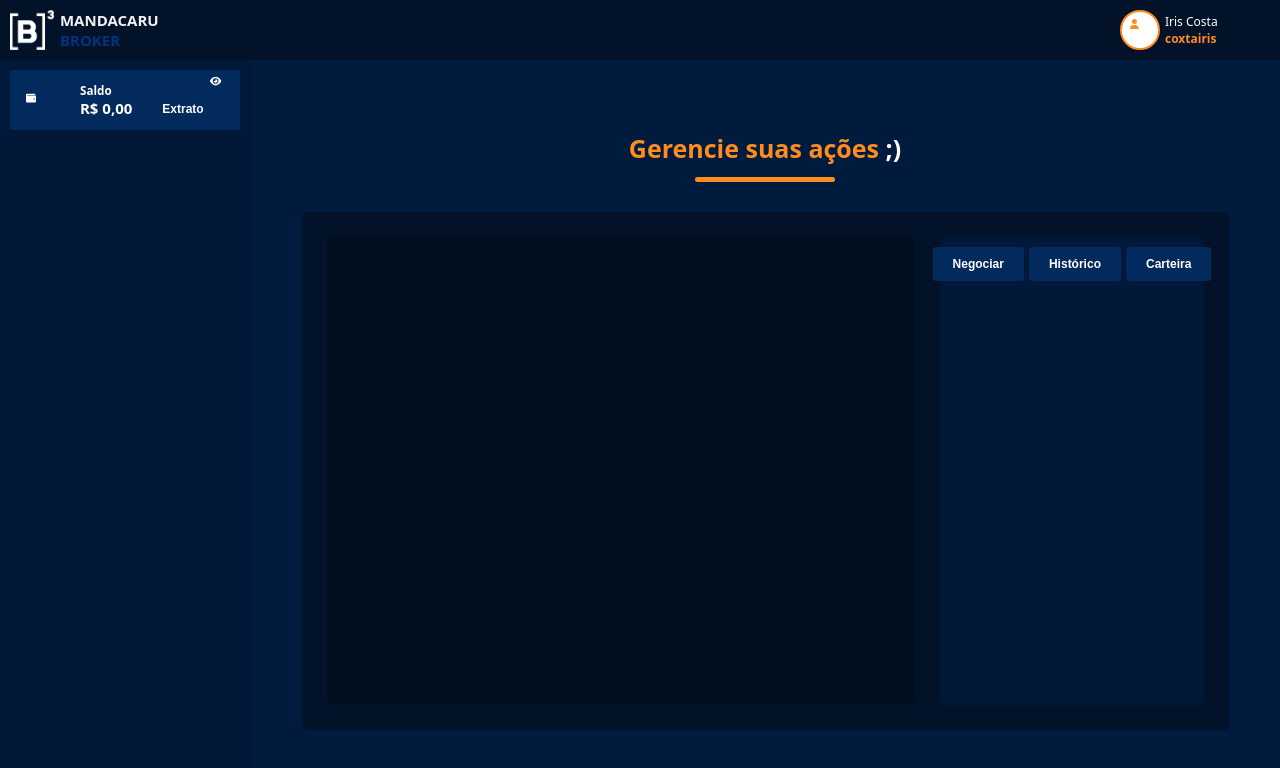
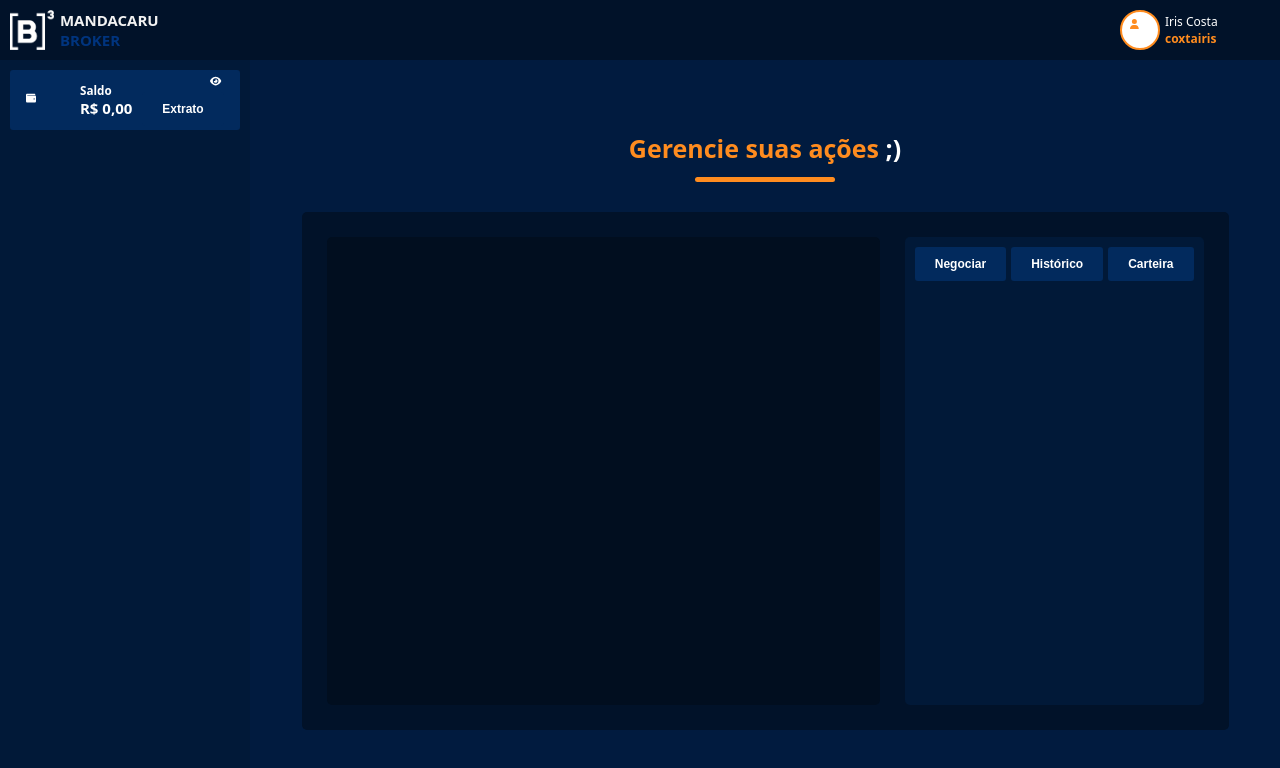
Before and after one commit to izaiasmachado/mandacarubroker-front, a Next.js app: page / in a window 1280 px wide. Shown: the top 768 px of the page. Built offline with nearby package versions, Linux system fonts and the light colour scheme.

Commit message:
:lipstick: style: adjust main division

```diff
--- a/src/components/MainContainer/Main/LeftConteiner/styles.js
+++ b/src/components/MainContainer/Main/LeftConteiner/styles.js
@@ -5,6 +5,6 @@ import styled from "styled-components";
 export const LeftConteiner = styled.div`
     display: flex;
     background-color: #010E1F;
-    width: 70%;
+    width: 100%;
     border-radius: 5px;
 `;
--- a/src/components/MainContainer/Main/RightConteiner/styles.js
+++ b/src/components/MainContainer/Main/RightConteiner/styles.js
@@ -6,7 +6,6 @@ export const RightConteiner = styled.div`
     display: flex;
     flex-direction: column;
     background-color: #011938;
-    width: 30%;
     border-radius: 5px;
     padding: 10px;
     align-items: center;
```
